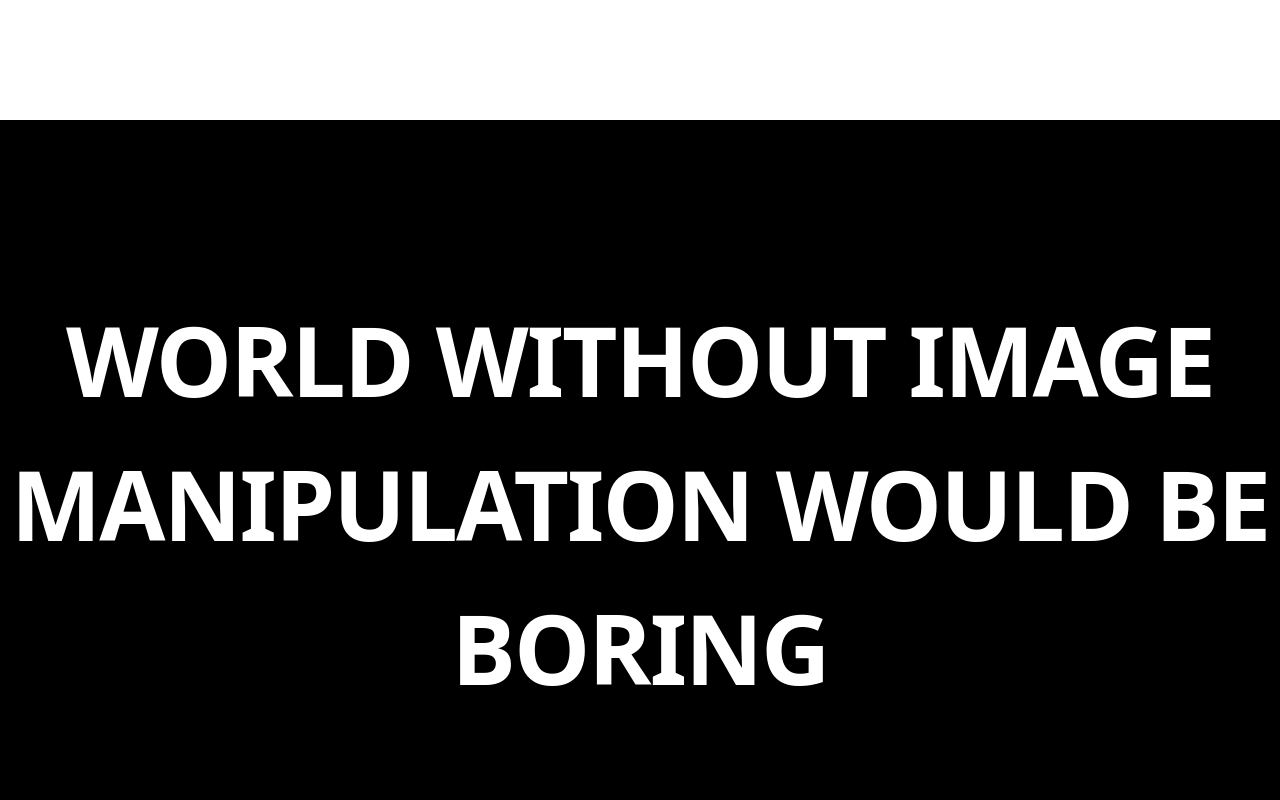
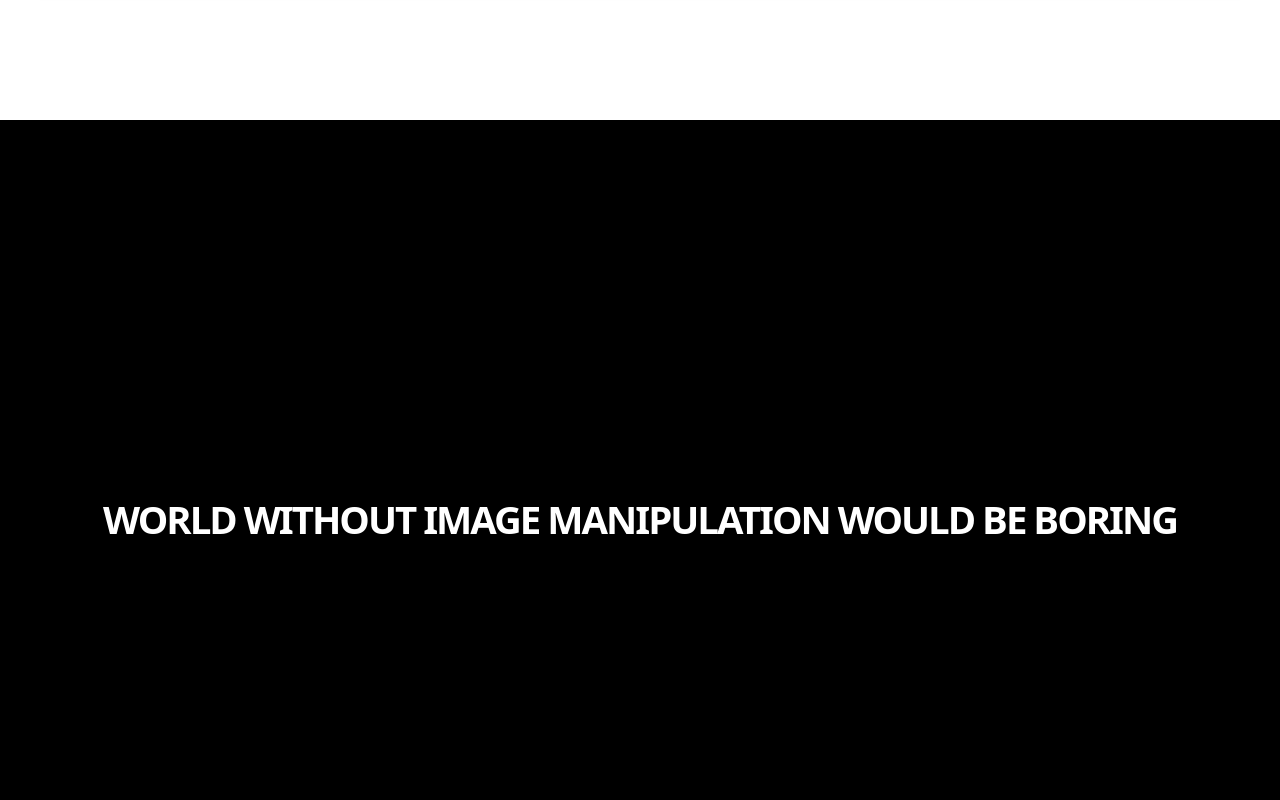
Before and after one commit to lewmi5/infrared_tailwind.github.io, a plain HTML site: page index.html in a window 1280 px wide. Shown: the part 1480-2280 px from the top of the page. Drawn offline with nearby package versions, Linux system fonts and the light colour scheme.

```diff
--- a/index.html
+++ b/index.html
@@ -33,21 +33,21 @@
         }
 
         .big-text-container {
-            height: 150vh; /* Make this section twice the height of viewport */
+            height: 200vh;
             position: relative;
         }
 
         .big-text {
             color:white;
             font: arial;
-            font-size: 6rem;
+            font-size: 3vw;
             font-weight: bold;
             text-transform: uppercase;
             letter-spacing: -2px;
             text-align: center;
             position: sticky;
-            top: 50%;
-            transform: translateY(-50%);
+            top: 80vh;
+            transform: translateY(-50vh);
             mix-blend-mode: difference;
             z-index: 2;
         }
@@ -108,9 +108,7 @@
 
     <div class="big-text-container bg-black flex items-center justify-center">
         <h2 class="big-text">world without image manipulation would be boring</h2>
-        <!-- <div class="gradient-section"> -->
-            <div class="color-block"></div>
-        <!-- </div> -->
+        <div class="color-block"></div>
     </div>
 
 
```
